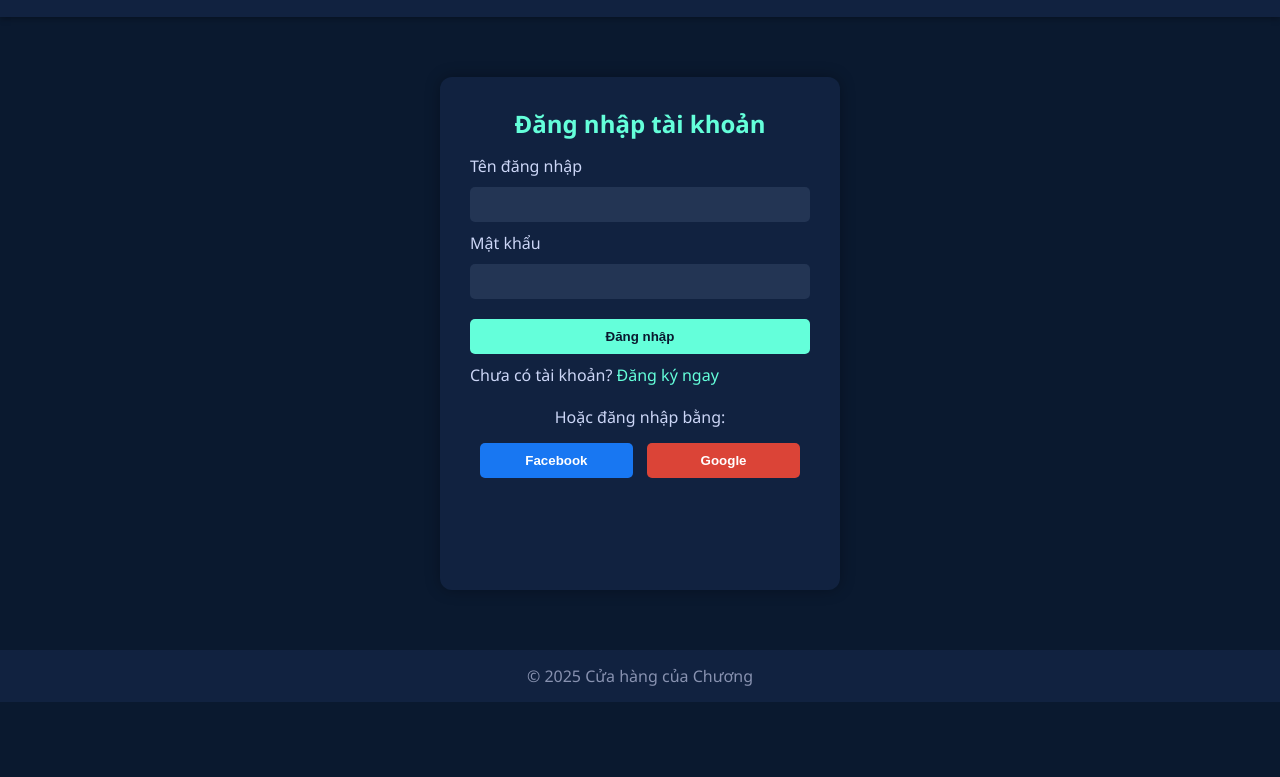
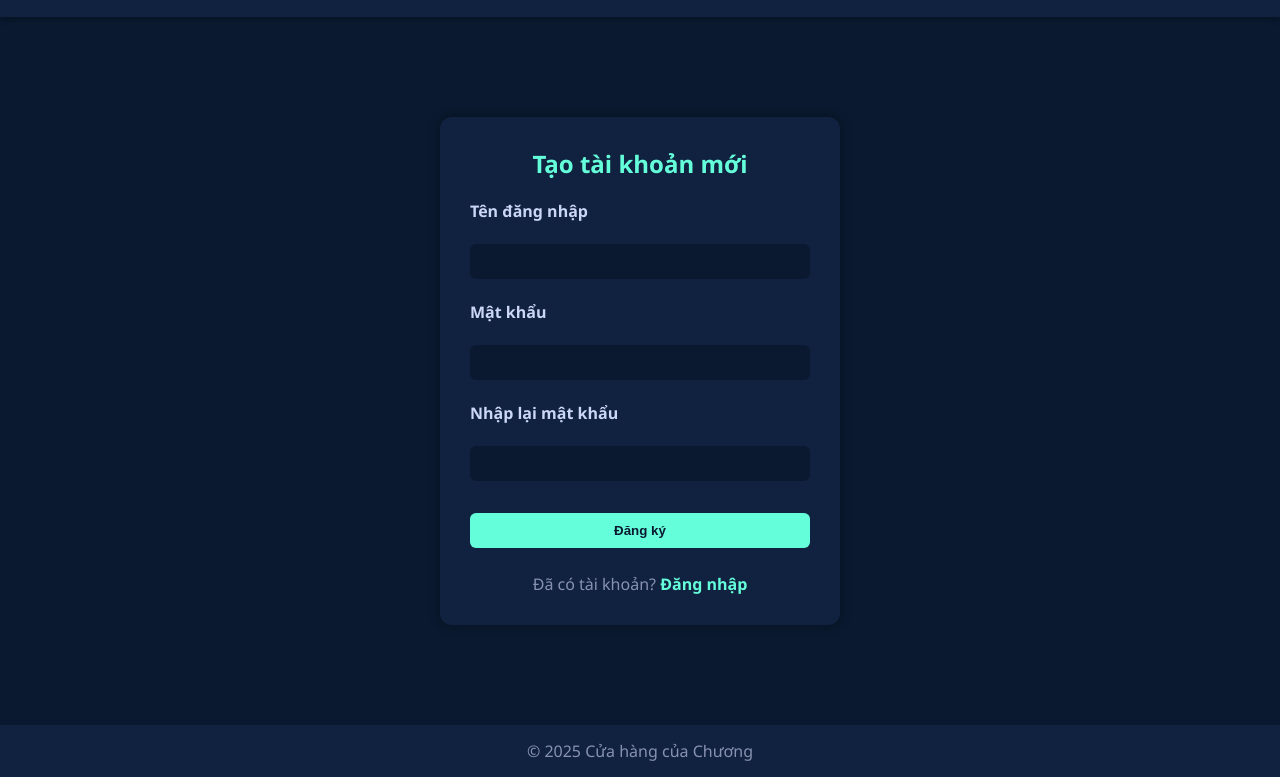
Before and after one commit to c2480494-rgb/vietbighe, a plain HTML site: page dangnhap.html in a window 1280 px wide. Both pictures are taken after a click on the link "Đăng ký ngay". Shown: the part 98-875 px from the top of the page. Before the commit the page ends 800 px from the top, so only its background shows below. Drawn offline with Linux system fonts and the light colour scheme.

Commit message:
Add files via upload

```diff
--- a/dangnhap.html
+++ b/dangnhap.html
@@ -2,9 +2,99 @@
 <html lang="vi">
 <head>
   <meta charset="UTF-8">
-  <title>Đăng nhập hoặc Đăng ký</title>
+  <title>Đăng nhập - Cửa hàng của Chương</title>
   <link rel="stylesheet" href="style.css">
+  <style>
+    /* ===== STYLE RIÊNG CHO TRANG ĐĂNG NHẬP ===== */
+    .form-container {
+      max-width: 400px;
+      margin: 60px auto;
+      background-color: #112240;
+      padding: 30px;
+      border-radius: 12px;
+      box-shadow: 0 0 12px rgba(0,0,0,0.3);
+      text-align: center;
+    }
+
+    .form-container h2 {
+      color: #64ffda;
+      margin-bottom: 20px;
+    }
+
+    form {
+      display: flex;
+      flex-direction: column;
+      gap: 12px;
+    }
+
+    label {
+      text-align: left;
+      font-weight: bold;
+      color: #ccd6f6;
+    }
+
+    input {
+      padding: 10px;
+      border: none;
+      border-radius: 6px;
+      outline: none;
+      background-color: #0a192f;
+      color: #fff;
+    }
+
+    input:focus {
+      border: 1px solid #64ffda;
+    }
+
+    button {
+      background-color: #64ffda;
+      color: #0a192f;
+      font-weight: bold;
+      border: none;
+      padding: 10px;
+      border-radius: 6px;
+      cursor: pointer;
+      transition: background-color 0.3s ease;
+    }
+
+    button:hover {
+      background-color: #52e0c4;
+    }
+
+    .social-login {
+      margin-top: 15px;
+    }
+
+    .social-login button {
+      width: 100%;
+      margin-top: 8px;
+      background-color: #233554;
+      color: #fff;
+      border: 1px solid #64ffda;
+    }
+
+    .social-login button:hover {
+      background-color: #64ffda;
+      color: #0a192f;
+    }
+
+    .toggle-form {
+      margin-top: 15px;
+      color: #8892b0;
+    }
+
+    .toggle-form a {
+      color: #64ffda;
+      text-decoration: none;
+      font-weight: bold;
+    }
+
+    .toggle-form a:hover {
+      text-decoration: underline;
+    }
+  </style>
 </head>
+
 <body>
   <header>
     <h1>Cửa hàng của Chương</h1>
@@ -12,48 +102,52 @@
       <a href="index.html">Trang chủ</a>
       <a href="sanpham.html">Sản phẩm</a>
       <a href="giohang.html">Giỏ hàng</a>
-      <a href="dangnhap.html" id="loginLink">Đăng nhập</a>
+      <a href="dangnhap.html">Đăng nhập</a>
     </nav>
   </header>
 
-  <div class="container form-container">
-    <div id="loginForm">
+  <div class="container">
+    <div class="form-container" id="loginForm">
       <h2>Đăng nhập tài khoản</h2>
       <form onsubmit="return dangNhap(event)">
-        <label>Tên đăng nhập</label>
+        <label for="username">Tên đăng nhập</label>
         <input type="text" id="username" required>
 
-        <label>Mật khẩu</label>
+        <label for="password">Mật khẩu</label>
         <input type="password" id="password" required>
 
         <button type="submit">Đăng nhập</button>
       </form>
 
-      <p>Chưa có tài khoản? <a href="#" onclick="hienDangKy()">Đăng ký ngay</a></p>
+      <div class="social-login">
+        <button onclick="alert('Đăng nhập bằng Google đang được phát triển!')">Đăng nhập bằng Google</button>
+        <button onclick="alert('Đăng nhập bằng Facebook đang được phát triển!')">Đăng nhập bằng Facebook</button>
+      </div>
 
-      <div class="social-login">
-        <p>Hoặc đăng nhập bằng:</p>
-        <button class="fb" onclick="dangNhapMXH('Facebook')">Facebook</button>
-        <button class="gg" onclick="dangNhapMXH('Google')">Google</button>
+      <div class="toggle-form">
+        <p>Chưa có tài khoản? <a href="#" onclick="showRegister()">Đăng ký ngay</a></p>
       </div>
     </div>
 
-    <div id="registerForm" style="display: none;">
-      <h2>Đăng ký tài khoản mới</h2>
+    <!-- Form Đăng ký -->
+    <div class="form-container" id="registerForm" style="display:none;">
+      <h2>Tạo tài khoản mới</h2>
       <form onsubmit="return dangKy(event)">
-        <label>Tên đăng nhập</label>
-        <input type="text" id="regUser" required>
+        <label for="newUsername">Tên đăng nhập</label>
+        <input type="text" id="newUsername" required>
 
-        <label>Mật khẩu</label>
-        <input type="password" id="regPass" required>
+        <label for="newPassword">Mật khẩu</label>
+        <input type="password" id="newPassword" required>
 
-        <label>Nhập lại mật khẩu</label>
-        <input type="password" id="regPass2" required>
+        <label for="confirmPassword">Nhập lại mật khẩu</label>
+        <input type="password" id="confirmPassword" required>
 
         <button type="submit">Đăng ký</button>
       </form>
 
-      <p>Đã có tài khoản? <a href="#" onclick="hienDangNhap()">Quay lại đăng nhập</a></p>
+      <div class="toggle-form">
+        <p>Đã có tài khoản? <a href="#" onclick="showLogin()">Đăng nhập</a></p>
+      </div>
     </div>
   </div>
 
@@ -61,6 +155,49 @@
     <p>&copy; 2025 Cửa hàng của Chương</p>
   </footer>
 
-  <script src="script.js"></script>
+  <script>
+    // Ẩn / hiện form đăng ký - đăng nhập
+    function showRegister() {
+      document.getElementById('loginForm').style.display = 'none';
+      document.getElementById('registerForm').style.display = 'block';
+    }
+
+    function showLogin() {
+      document.getElementById('loginForm').style.display = 'block';
+      document.getElementById('registerForm').style.display = 'none';
+    }
+
+    // Giả lập đăng nhập
+    function dangNhap(e) {
+      e.preventDefault();
+      const user = document.getElementById('username').value;
+      const pass = document.getElementById('password').value;
+
+      if (user === 'admin' && pass === '123') {
+        alert('Đăng nhập thành công!');
+        window.location.href = 'index.html';
+      } else {
+        alert('Sai tên đăng nhập hoặc mật khẩu!');
+      }
+      return false;
+    }
+
+    // Giả lập đăng ký
+    function dangKy(e) {
+      e.preventDefault();
+      const u = document.getElementById('newUsername').value;
+      const p = document.getElementById('newPassword').value;
+      const c = document.getElementById('confirmPassword').value;
+
+      if (p !== c) {
+        alert('Mật khẩu nhập lại không khớp!');
+        return false;
+      }
+
+      alert('Đăng ký thành công! Hãy đăng nhập.');
+      showLogin();
+      return false;
+    }
+  </script>
 </body>
 </html>
```
